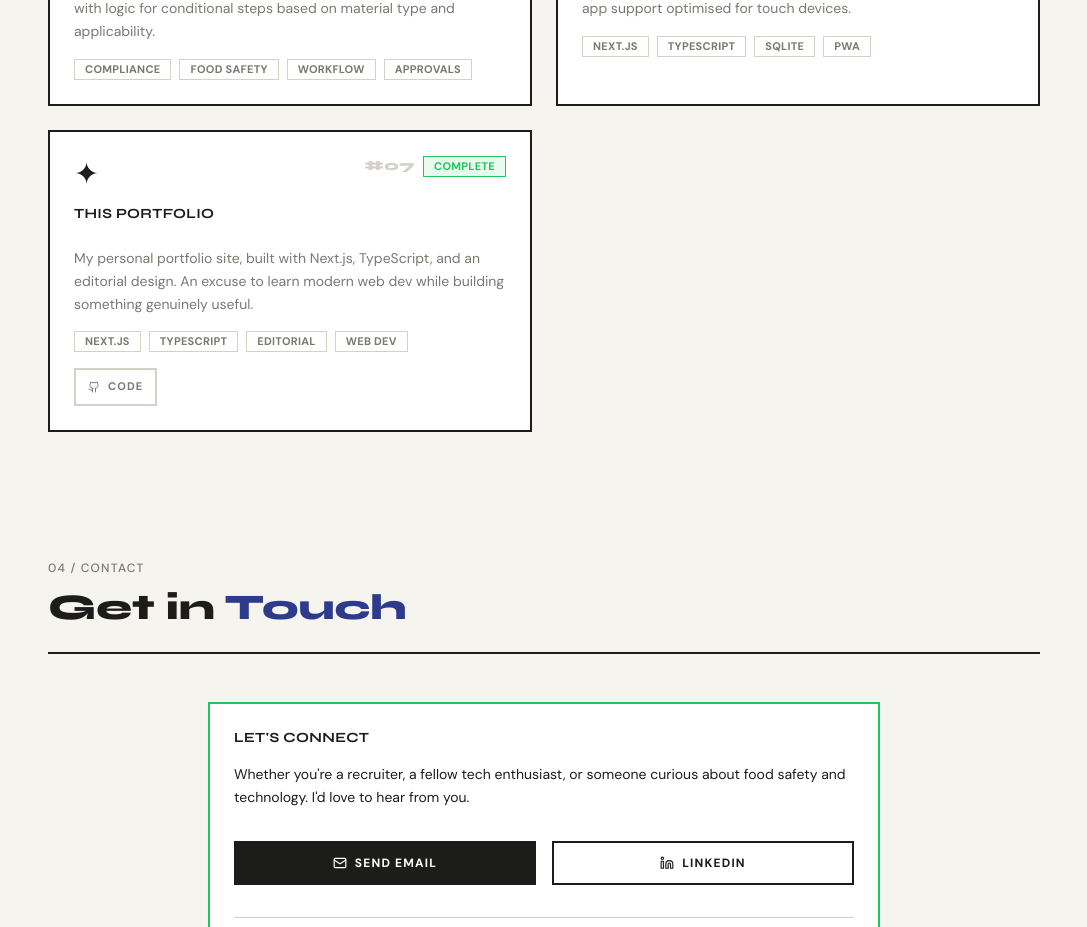
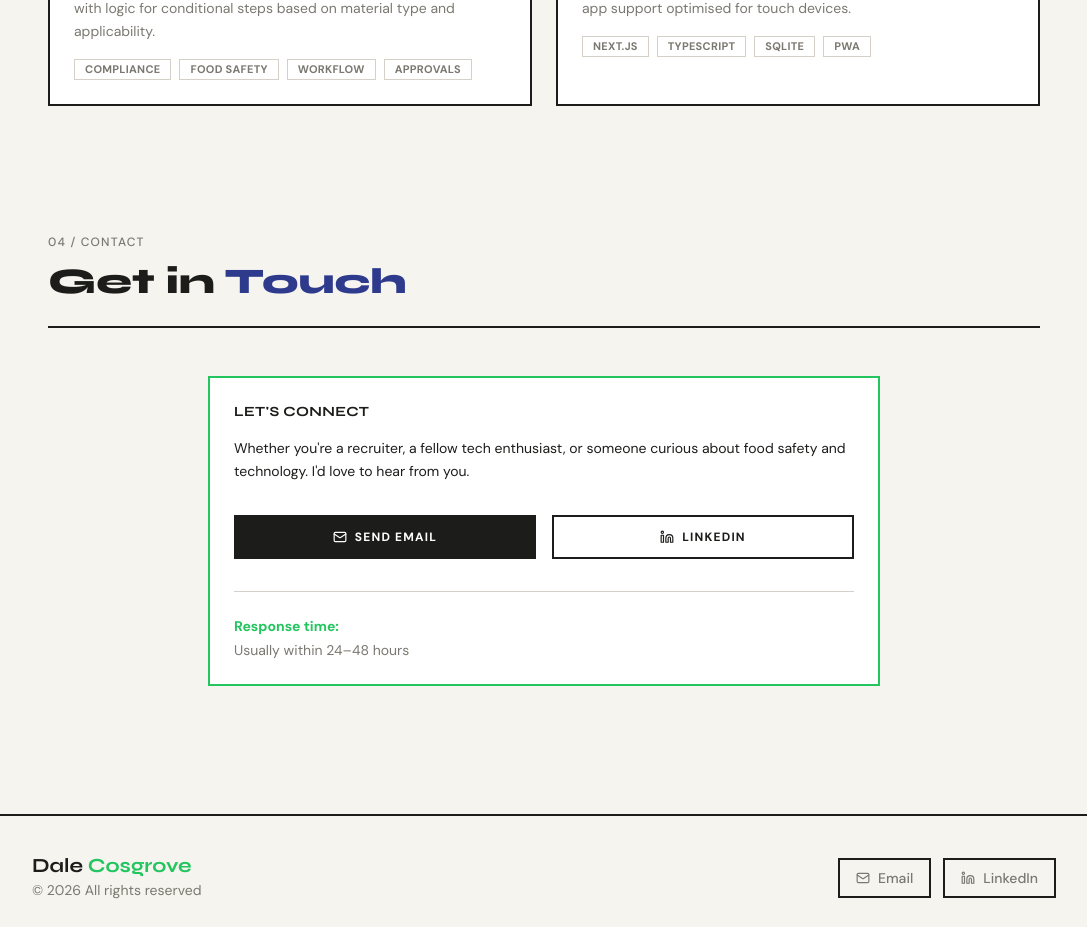
Before and after one commit to CosgroDev/CGRV, a Next.js app: page / in a window 1280 px wide. Shown: the part 3900-4827 px from the top of the page, without its empty margins (96-1183 px from the left). Built offline with nearby package versions, Linux system fonts and the light colour scheme.

Commit message:
Remove portfolio project and all demo links from projects section
https://claude.ai/code/session_01UfURDNJ6LVvre5hAGRnFQa

```diff
--- a/components/sections/projects.tsx
+++ b/components/sections/projects.tsx
@@ -1,7 +1,7 @@
 import { Card, CardHeader, CardTitle, CardDescription, CardContent, CardFooter } from "@/components/ui/card";
 import { Badge } from "@/components/ui/badge";
 import { Button } from "@/components/ui/button";
-import { ExternalLink, Github } from "lucide-react";
+import { Github } from "lucide-react";
 import Link from "next/link";
 
 const projects = [
@@ -15,7 +15,6 @@ const projects = [
     statusColor: "green" as const,
     icon: "📊",
     github: null,
-    demo: null,
   },
   {
     id: "02",
@@ -27,7 +26,6 @@ const projects = [
     statusColor: "green" as const,
     icon: "🎯",
     github: null,
-    demo: null,
   },
   {
     id: "03",
@@ -39,7 +37,6 @@ const projects = [
     statusColor: "green" as const,
     icon: "🔍",
     github: null,
-    demo: null,
   },
   {
     id: "04",
@@ -51,7 +48,6 @@ const projects = [
     statusColor: "green" as const,
     icon: "📋",
     github: null,
-    demo: null,
   },
   {
     id: "05",
@@ -63,7 +59,6 @@ const projects = [
     statusColor: "green" as const,
     icon: "✅",
     github: null,
-    demo: null,
   },
   {
     id: "06",
@@ -75,19 +70,6 @@ const projects = [
     statusColor: "green" as const,
     icon: "🏆",
     github: null,
-    demo: null,
-  },
-  {
-    id: "07",
-    title: "This Portfolio",
-    description:
-      "My personal portfolio site, built with Next.js, TypeScript, and an editorial design. An excuse to learn modern web dev while building something genuinely useful.",
-    tags: ["Next.js", "TypeScript", "Editorial", "Web Dev"],
-    status: "Complete",
-    statusColor: "green" as const,
-    icon: "✦",
-    github: "https://github.com/CosgroDev/CGRV",
-    demo: null,
   },
 ];
 
@@ -136,24 +118,14 @@ export function Projects() {
                 ))}
               </div>
             </CardContent>
-            {(project.github || project.demo) && (
+            {project.github && (
               <CardFooter>
-                {project.github && (
                 <Link href={project.github} target="_blank" rel="noopener noreferrer">
                   <Button variant="ghost" size="sm">
                     <Github size={12} className="mr-2" />
                     Code
                   </Button>
                 </Link>
-                )}
-                {project.demo && (
-                  <Link href={project.demo} target="_blank" rel="noopener noreferrer">
-                    <Button variant="secondary" size="sm">
-                      <ExternalLink size={12} className="mr-2" />
-                      Demo
-                    </Button>
-                  </Link>
-                )}
               </CardFooter>
             )}
           </Card>
```
Lines whose indentation alone changed are shown as unchanged.
